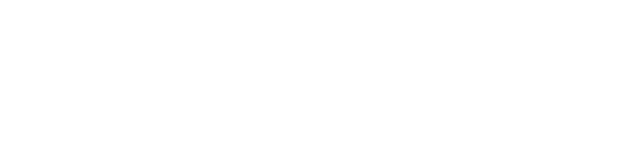
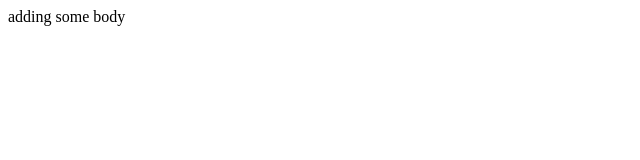
Before and after one commit to anudeepanu/practice, a plain HTML site: page index.html in a window 1280 px wide. Shown: the whole page, without its empty margins (0-640 px from the left). Drawn offline with Linux system fonts and the light colour scheme.

Commit message:
added some body

```diff
--- a/index.html
+++ b/index.html
@@ -7,6 +7,7 @@
     <title>my titlet</title>
 </head>
 <body>
+    adding some body
 
 </body>
 </html>
```
